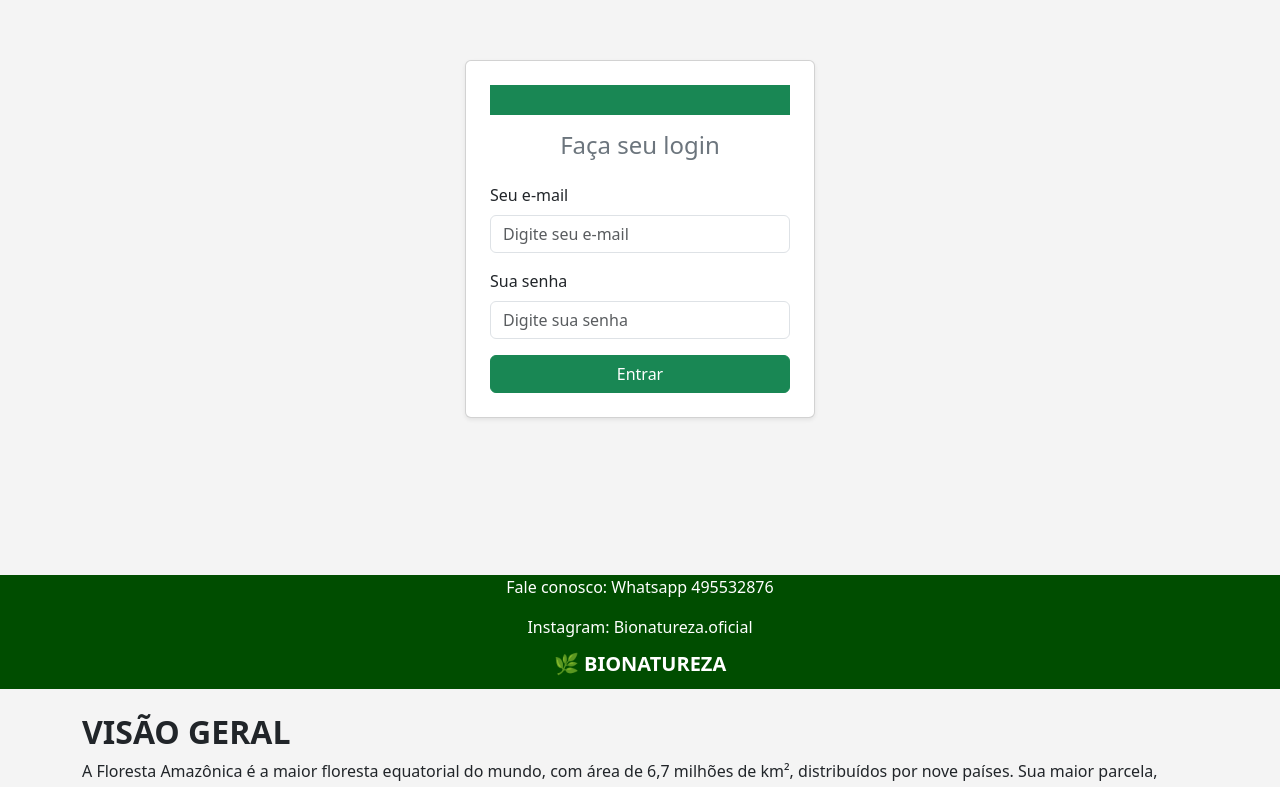
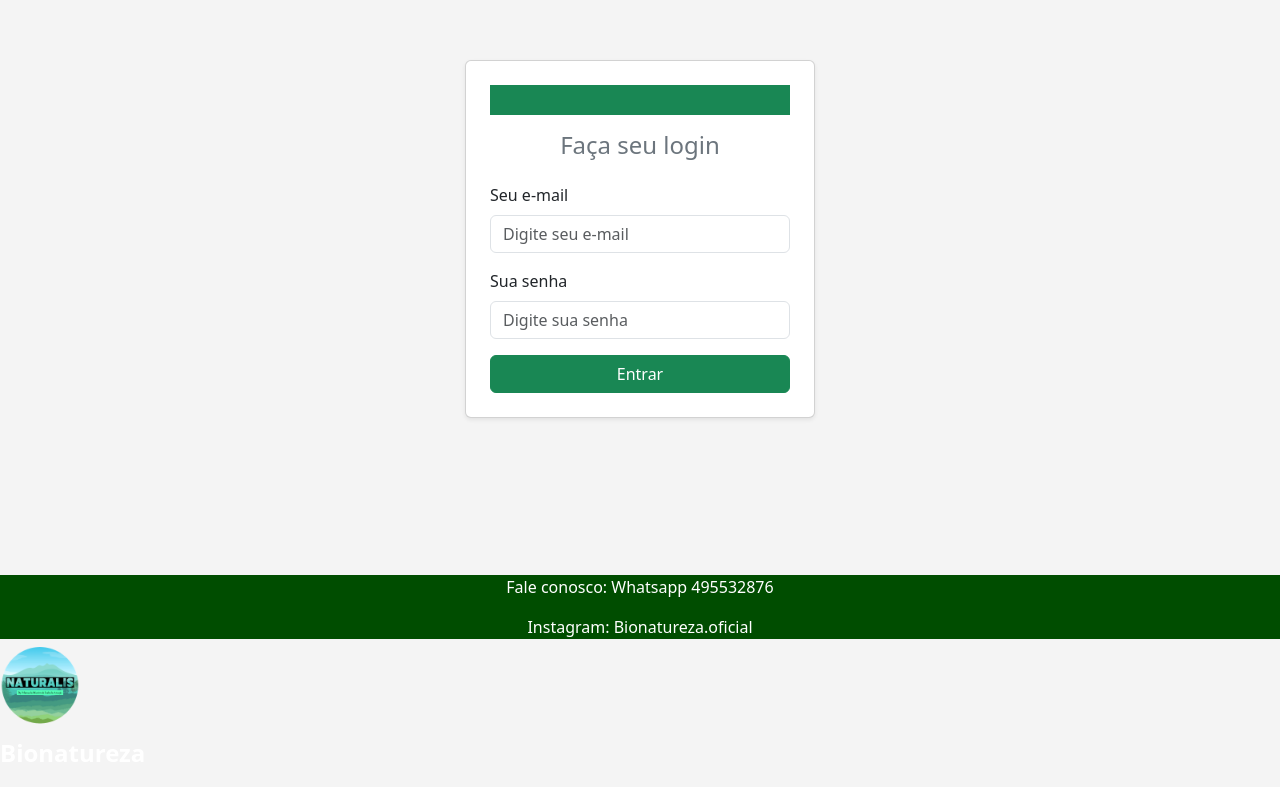
Before and after one commit to manuelamenim/trabalho11, a plain HTML site: page index.html in a window 1280 px wide. Shown: the part 161-948 px from the top of the page. Drawn offline with nearby package versions, Linux system fonts and the light colour scheme.

Commit message:
Add files via upload

```diff
--- a/index.html
+++ b/index.html
@@ -34,7 +34,9 @@
 
         <!-- Página Principal -->
         <div id="homePage" class="section">
-            <div class="header">🌿 BIONATUREZA</div>
+            <header>
+                <div class="logo-img">
+                <img src="logo.png" alt="Logo" class="logo-img"> <h1 class="logo">Bionatureza</h1> </div>
 
             <div class="container mt-4">
                 <h2 class="fw-bold">VISÃO GERAL</h2>
--- a/style.css
+++ b/style.css
@@ -28,6 +28,15 @@
     width: 100%;
         }
         .header { background-color: #004d00; color: white; text-align: center; padding: 10px; font-size: 20px; font-weight: bold; }
+        .logo {
+            font-size: 24px;
+            font-weight: bold;
+            color: #ffffff;
+        }
+        .logo-img{
+            height: auto;
+            width: 80px;
+        }
         .highlight { background-color: #90ee90; padding: 5px; border-radius: 5px; }
         .imagem4 {.container {
             display: flex;
```
